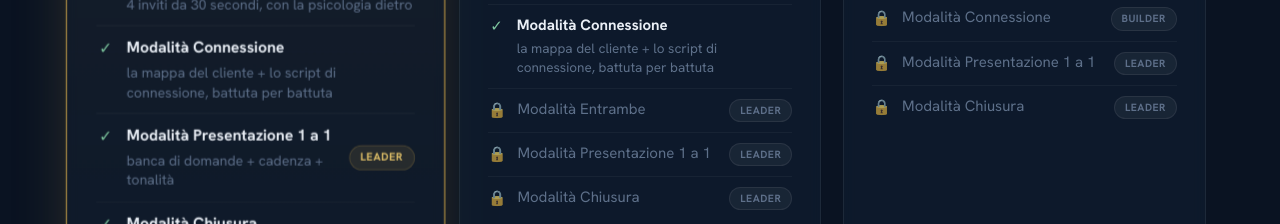
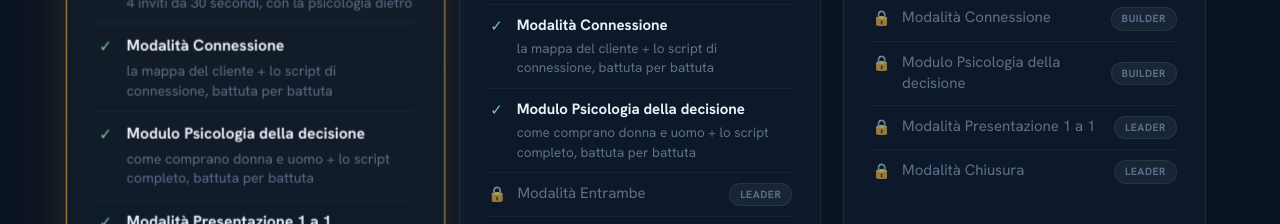
Before and after one commit to Octavian22mlm/hos-landing, a website: page preturi-it.html in a window 1280 px wide. Shown: the part 5839-6063 px from the top of the page. Drawn offline with nearby package versions, Linux system fonts and the light colour scheme; no server answers.

Commit message:
Add 'Modulo Psicologia della decisione' to list

```diff
--- a/preturi-it.html
+++ b/preturi-it.html
@@ -660,6 +660,7 @@
           <li><span class="ic check">✓</span><span class="ft">Risposta a 2 obiezioni per ogni script <small>non si scalano dal limite</small></span></li>
           <li><span class="ic check">✓</span><span class="ft"><b>Invito-lampo</b><span class="desc">4 inviti da 30 secondi, con la psicologia dietro</span></span></li>
           <li><span class="ic check">✓</span><span class="ft"><b>Modalità Connessione</b><span class="desc">la mappa del cliente + lo script di connessione, battuta per battuta</span></span></li>
+          <li><span class="ic check">✓</span><span class="ft"><b>Modulo Psicologia della decisione</b><span class="desc">come comprano donna e uomo + lo script completo, battuta per battuta</span></span></li>
           <li><span class="ic check">✓</span><span class="ft"><b>Modalità Presentazione 1 a 1</b><span class="desc">banca di domande + cadenza + tonalità</span></span><span class="tier gold">Leader</span></li>
           <li><span class="ic check">✓</span><span class="ft"><b>Modalità Chiusura</b><span class="desc">domande psicologiche di chiusura</span></span><span class="tier gold">Leader</span></li>
         </ul>
@@ -681,6 +682,7 @@
           <li><span class="ic check">✓</span><span class="ft">Risposta a 2 obiezioni per ogni script <small>non si scalano dal limite</small></span></li>
           <li><span class="ic check">✓</span><span class="ft"><b>Invito-lampo</b><span class="desc">4 inviti da 30 secondi, con la psicologia dietro</span></span></li>
           <li><span class="ic check">✓</span><span class="ft"><b>Modalità Connessione</b><span class="desc">la mappa del cliente + lo script di connessione, battuta per battuta</span></span></li>
+          <li><span class="ic check">✓</span><span class="ft"><b>Modulo Psicologia della decisione</b><span class="desc">come comprano donna e uomo + lo script completo, battuta per battuta</span></span></li>
           <li class="locked" onclick="lockToast('Entrambe')"><span class="ic lock">🔒</span><span class="ft">Modalità Entrambe</span><span class="tier">Leader</span></li>
           <li class="locked" onclick="lockToast('Presentazione')"><span class="ic lock">🔒</span><span class="ft">Modalità Presentazione 1 a 1</span><span class="tier">Leader</span></li>
           <li class="locked" onclick="lockToast('Chiusura')"><span class="ic lock">🔒</span><span class="ft">Modalità Chiusura</span><span class="tier">Leader</span></li>
@@ -705,6 +707,7 @@
           <li class="locked" onclick="lockToast('Entrambe')"><span class="ic lock">🔒</span><span class="ft">Modalità Entrambe</span><span class="tier">Leader</span></li>
           <li class="locked" onclick="lockToast('Invito-lampo')"><span class="ic lock">🔒</span><span class="ft">Invito-lampo</span><span class="tier">Builder</span></li>
           <li class="locked" onclick="lockToast('Connessione')"><span class="ic lock">🔒</span><span class="ft">Modalità Connessione</span><span class="tier">Builder</span></li>
+          <li class="locked" onclick="lockToast('Psicologia della decisione')"><span class="ic lock">🔒</span><span class="ft">Modulo Psicologia della decisione</span><span class="tier">Builder</span></li>
           <li class="locked" onclick="lockToast('Presentazione')"><span class="ic lock">🔒</span><span class="ft">Modalità Presentazione 1 a 1</span><span class="tier">Leader</span></li>
           <li class="locked" onclick="lockToast('Chiusura')"><span class="ic lock">🔒</span><span class="ft">Modalità Chiusura</span><span class="tier">Leader</span></li>
         </ul>
```
